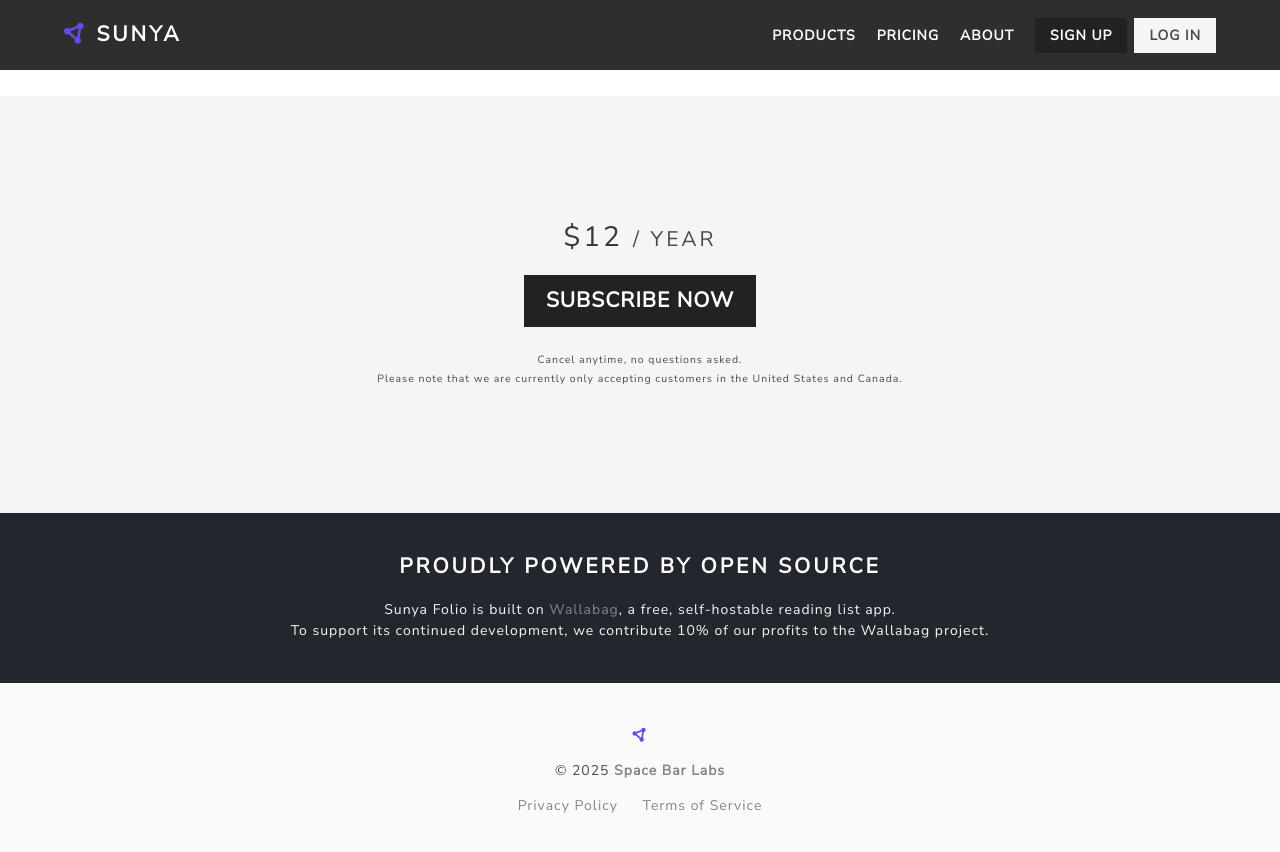
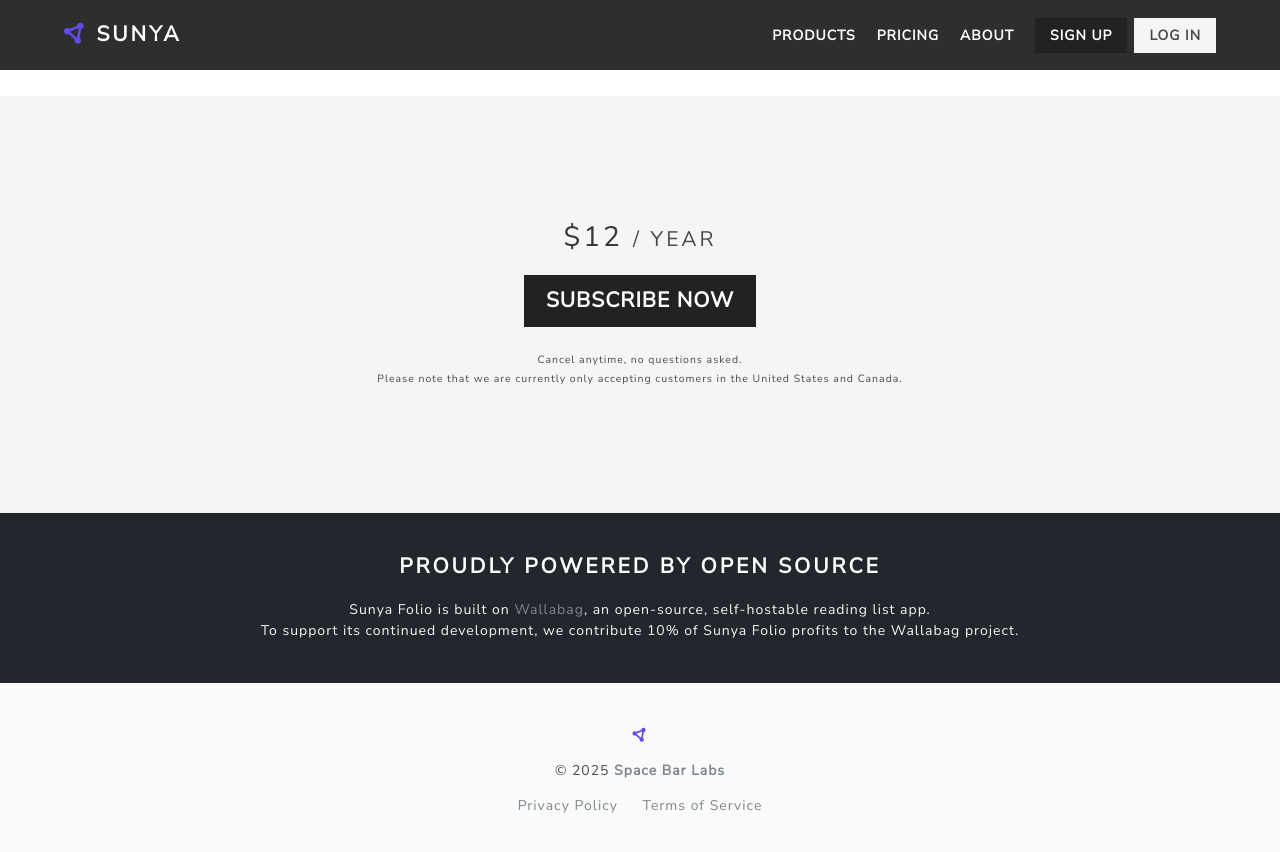
Before and after one commit to SpaceBarLabs/sunya.plus, a Jekyll site: the page built from products/folio.html, in a window 1280 px wide and 900 px high, scrolled down 1161 px. Shown: the top 852 px of the window. Built offline with Jekyll 4.4.1, drawn with Linux system fonts in a browser that asks for light colours.

Commit message:
open source

```diff
--- a/about.html
+++ b/about.html
@@ -79,7 +79,7 @@
                     <span class="mission-icon"><i class="fa-solid fa-rocket"></i></span>
                     <h3 class="title is-3">Unlocking the Power of Open Source</h3>
                 </div>
-                <p>The world of open-source software is a vast universe of powerful tools. From managing your own news feeds to creating a private library of articles, there’s a free and open solution for nearly everything. These tools give you the power to control your data and customize your digital environment. However, this power often comes with a steep learning curve, requiring technical expertise, server management, and constant maintenance.</p>
+                <p>The world of open-source software is a vast universe of powerful tools. From managing your own news feeds to creating a private library of articles, there’s open-source solution for nearly everything. These tools give you the power to control your data and customize your digital environment. However, this power often comes with a steep learning curve, requiring technical expertise, server management, and constant maintenance.</p>
 
                 <h3 class="title is-3 has-text-centered">Your Hosted Solution</h3>
                 <p>We believe everyone should have access to these tools, not just those with the time and skills to manage a server. Our mission is to bridge that gap. We take the best open-source applications, handle all the complex setup and maintenance, and provide them to you as simple, affordable, and reliable services. You get all the benefits of powerful, community-driven software with none of the hassle.</p>
--- a/products/analytics.html
+++ b/products/analytics.html
@@ -98,9 +98,9 @@
   <div class="container has-text-centered">
     <h3 class="title is-4">PROUDLY POWERED BY OPEN SOURCE</h3>
     <p class="is-5 has-text-light">
-      {{ site.name }} Analytics is built on <a href="https://github.com/matomo-org/matomo" target="_blank">Matomo</a>, a free, self-hostable analytics platform.
+      {{ site.name }} Analytics is built on <a href="https://github.com/matomo-org/matomo" target="_blank">Matomo</a>, an open-source, self-hostable analytics platform.
       <br>
-      To support its continued development, we contribute 10% of our profits to the Matomo project.
+      To support its continued development, we contribute 10% of {{ site.name }} Analytics profits to the Matomo project.
     </p>
   </div>
 </section>
--- a/products/folio.html
+++ b/products/folio.html
@@ -87,9 +87,9 @@
   <div class="container has-text-centered">
     <h3 class="title is-4">PROUDLY POWERED BY OPEN SOURCE</h3>
     <p class="is-5 has-text-light">
-      {{ site.name }} Folio is built on <a href="https://github.com/wallabag/wallabag" target="_blank">Wallabag</a>, a free, self-hostable reading list app.
+      {{ site.name }} Folio is built on <a href="https://github.com/wallabag/wallabag" target="_blank">Wallabag</a>, an open-source, self-hostable reading list app.
       <br>
-      To support its continued development, we contribute 10% of our profits to the Wallabag project.
+      To support its continued development, we contribute 10% of {{ site.name }} Folio profits to the Wallabag project.
     </p>
   </div>
 </section>
--- a/products/links.html
+++ b/products/links.html
@@ -94,9 +94,9 @@
   <div class="container has-text-centered">
     <h3 class="title is-4">PROUDLY POWERED BY OPEN SOURCE</h3>
     <p class="is-5 has-text-light">
-      {{ site.name }} Links is built on <a href="https://github.com/shlinkio/shlink" target="_blank">Shlink</a>, a free, self-hostable URL shortener.
+      {{ site.name }} Links is built on <a href="https://github.com/shlinkio/shlink" target="_blank">Shlink</a>, an open-source, self-hostable URL shortener.
       <br>
-      To support its continued development, we contribute 10% of our profits to the Shlink project.
+      To support its continued development, we contribute 10% of {{ site.name }} Links profits to the Shlink project.
     </p>
   </div>
 </section>
--- a/products/news.html
+++ b/products/news.html
@@ -93,9 +93,9 @@
   <div class="container has-text-centered">
     <h3 class="title is-4">PROUDLY POWERED BY OPEN SOURCE</h3>
     <p class="is-5 has-text-light">
-      {{ site.name }} News is built on <a href="https://github.com/FreshRSS/FreshRSS" target="_blank">FreshRSS</a>, a free, self-hostable RSS aggregator.
+      {{ site.name }} News is built on <a href="https://github.com/FreshRSS/FreshRSS" target="_blank">FreshRSS</a>, an open-source, self-hostable RSS aggregator.
       <br>
-      To support its continued development, we contribute 10% of our profits to the FreshRSS project.
+      To support its continued development, we contribute 10% of {{ site.name }} News profits to the FreshRSS project.
     </p>
   </div>
 </section>
```
